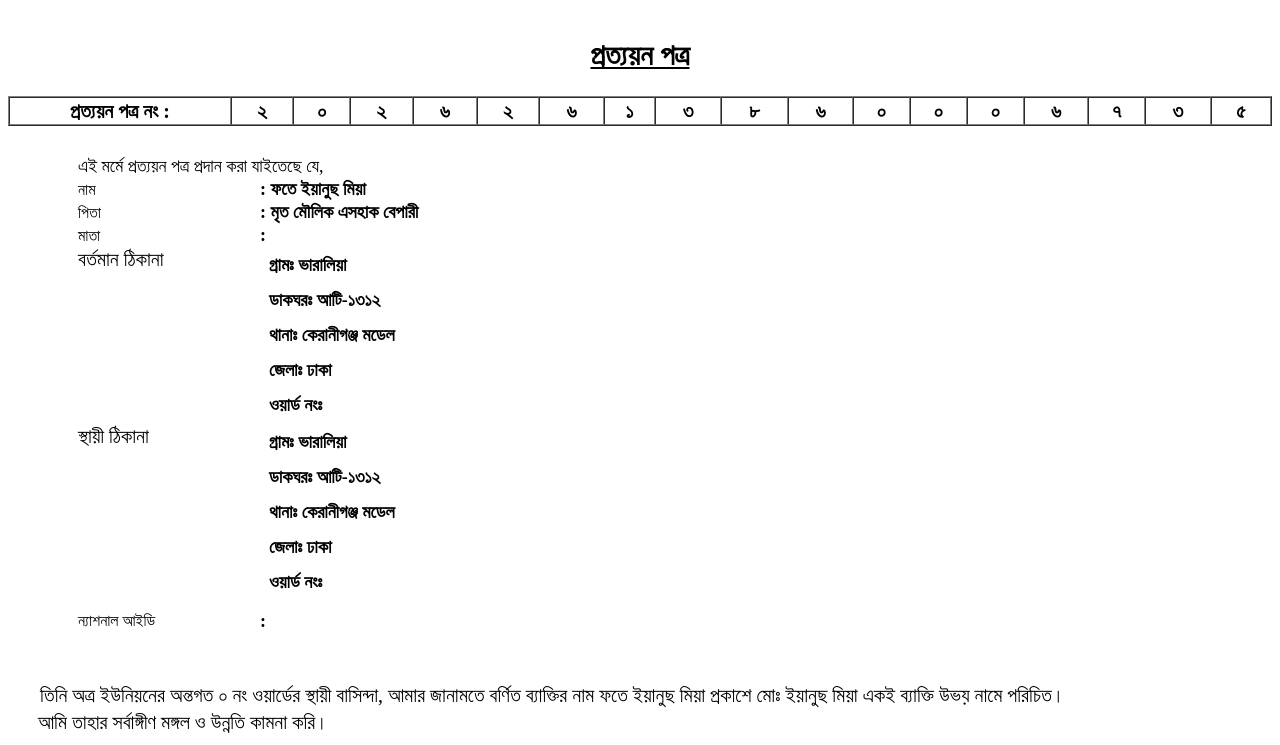
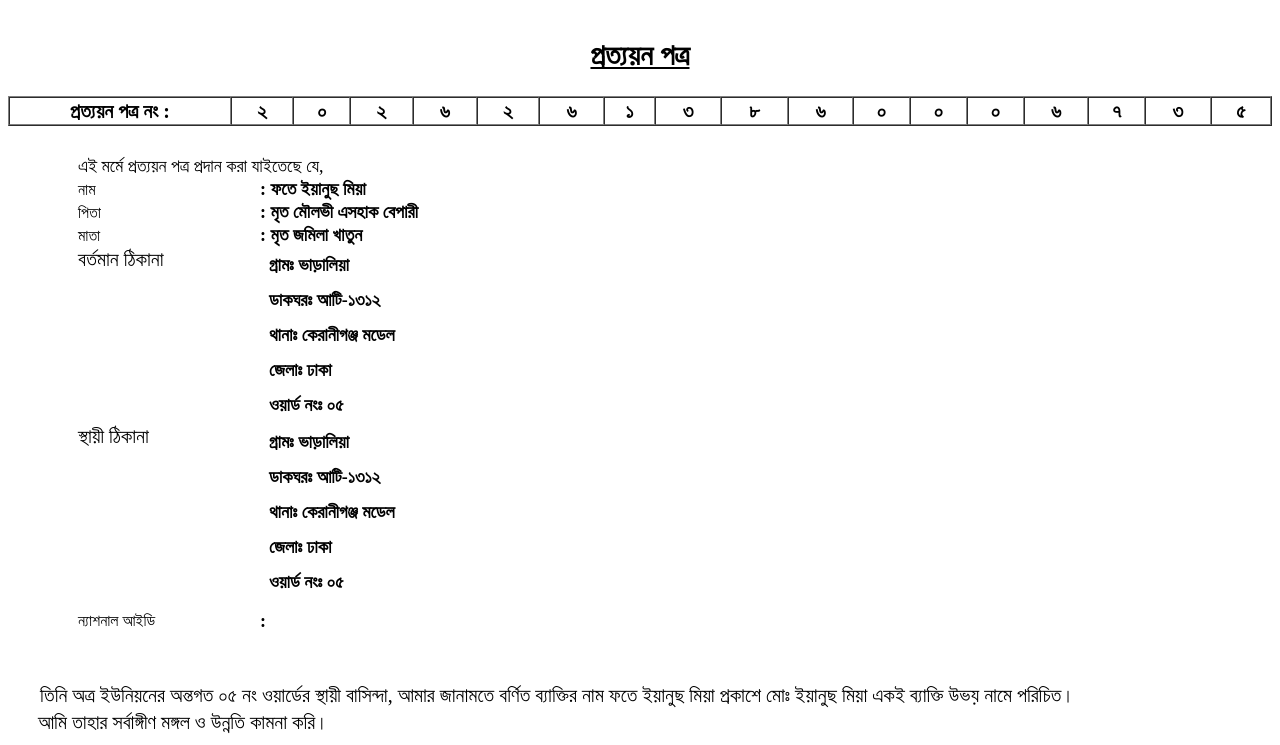
Before and after one commit to Saktaup/index.php-onlinetrack-nagoriksonod_jachai-id-1e1de0ee40cb7abe91a9b80af71ffr, a plain HTML site: page index.html in a window 1280 px wide. Shown: the part 131-876 px from the top of the page. Drawn offline with Linux system fonts and the light colour scheme.

Commit message:
Update index.html

```diff
--- a/index.html
+++ b/index.html
@@ -79,25 +79,25 @@
 				</tr>
 										<tr>
 						<td  style="font-size:16px; padding-left:50px; ">পিতা</td>
- 						<td><font style="font-size:18px;  font-weight:bold;">: মৃত মৌলিক এসহাক বেপারী</font></td>
+ 						<td><font style="font-size:18px;  font-weight:bold;">: মৃত মৌলভী এসহাক বেপারী</font></td>
 					</tr>
 
 
 					<tr>
 						<td  style="font-size:16px;padding-left:50px; ">মাতা </td>
-						<td><font style="font-size:18px;  font-weight:bold;">: </font></td>
+ 						<td><font style="font-size:18px;  font-weight:bold;">: মৃত জমিলা খাতুন</font></td>
 					</tr>
 
 
                     <tr>
 					    <td nowrap align="left" style="font-size:20px; padding-left:50px; vertical-align:top; ">বর্তমান ঠিকানা </td>
 						<td><p style="padding-top:0px;line-height:35px;font-size:18px;  font-weight:bold;" class='bold'>
-						&nbsp;  গ্রামঃ ভারালিয়া <br>
+						&nbsp;  গ্রামঃ ভাড়ালিয়া <br>
 						                  &nbsp; ডাকঘরঃ আটি-১৩১২<br>
 						                &nbsp;   থানাঃ কেরানীগঞ্জ মডেল<br>
 						                &nbsp;   জেলাঃ ঢাকা
 						                </br>
-						                		&nbsp; ওয়ার্ড নংঃ
+						                		&nbsp; ওয়ার্ড নংঃ ০৫
 
 
 
@@ -110,12 +110,12 @@
 					<tr>
 					    <td nowrap align="left" style="font-size:20px; padding-left:50px; vertical-align:top; ">স্থায়ী ঠিকানা </td>
 						<td><p style="padding-top:0px; line-height:35px;font-size:18px;  font-weight:bold;" class='bold'>
-						&nbsp;  গ্রামঃ ভারালিয়া<br>
+						&nbsp;  গ্রামঃ ভাড়ালিয়া<br>
 						            &nbsp; ডাকঘরঃ আটি-১৩১২<br>
 						                &nbsp;   থানাঃ কেরানীগঞ্জ মডেল<br>
 						                &nbsp;   জেলাঃ ঢাকা </br>
 
-						                		&nbsp; ওয়ার্ড নংঃ
+						                		&nbsp; ওয়ার্ড নংঃ ০৫
 
 
 
@@ -134,7 +134,7 @@
 			      <tr>
 					<td style="font-size:20px;  padding-left:30px;">
 
-							 তিনি  অত্র  ইউনিয়নের অন্তগত  ০ নং ওয়ার্ডের  স্থায়ী</font>    বাসিন্দা, আমার জানামতে বর্ণিত ব্যাক্তির নাম ফতে ইয়ানুছ মিয়া প্রকাশে মোঃ ইয়ানুছ মিয়া একই ব্যাক্তি উভয় নামে পরিচিত। 							</td>
+							 তিনি  অত্র  ইউনিয়নের অন্তগত ০৫ নং ওয়ার্ডের  স্থায়ী</font>    বাসিন্দা, আমার জানামতে বর্ণিত ব্যাক্তির নাম ফতে ইয়ানুছ মিয়া প্রকাশে মোঃ ইয়ানুছ মিয়া একই ব্যাক্তি উভয় নামে পরিচিত। 							</td>
 				  </tr>
 				  <tr>
 					<td colspan="2" align="left" style="padding-left:28px; font-size:20px;">  আমি তাহার সর্বাঙ্গীণ  মঙ্গল ও উন্নতি কামনা করি।</td>
```
